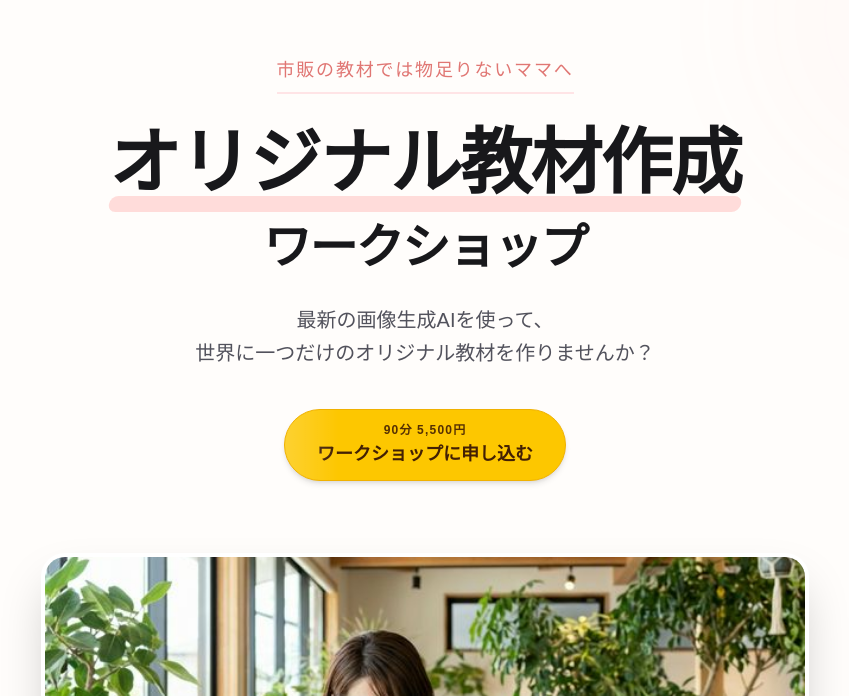
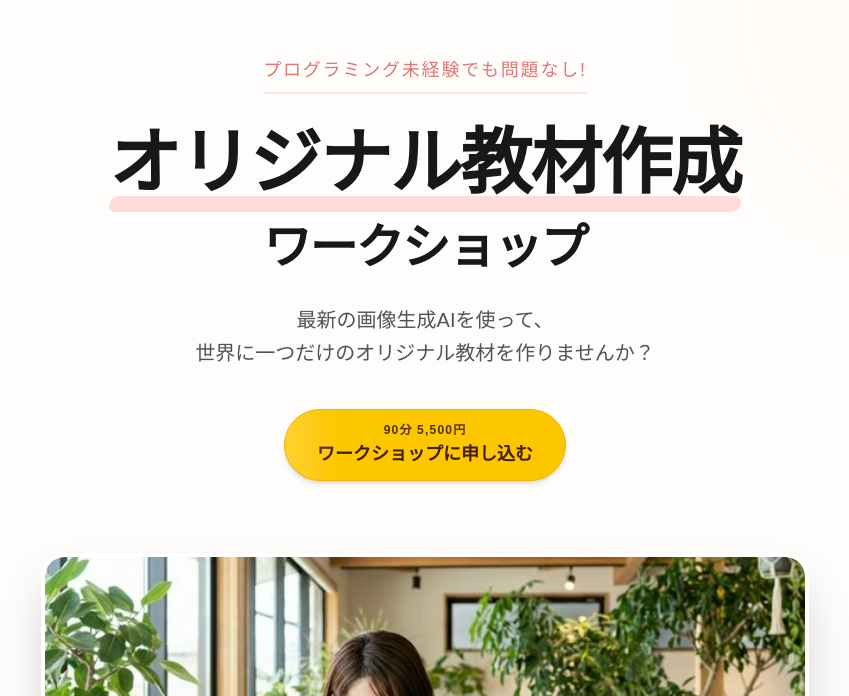
Before and after one commit to makikatsume0503-source/nanobananapro-workshop, a Next.js app: page / in a window 1280 px wide. Shown: the part 104-800 px from the top of the page, without its empty margins (215-1064 px from the left). Built offline with nearby package versions, Linux system fonts and the light colour scheme.

Commit message:
Update pre-title for portfolio site

```diff
--- a/src/app/page.tsx
+++ b/src/app/page.tsx
@@ -56,7 +56,7 @@ export default function NanobananaWorkshopLP() {
                     >
                         <div className="mb-6 inline-block border-b-2 border-rose-100 pb-2">
                             <span className="text-lg font-medium tracking-widest text-[#E07673] serif">
-                                市販の教材では物足りないママへ
+                                プログラミング未経験でも問題なし!
                             </span>
                         </div>
                         <h1 className="text-4xl sm:text-5xl md:text-6xl lg:text-7xl font-bold leading-tight mb-8 text-zinc-900 tracking-tight">
```
